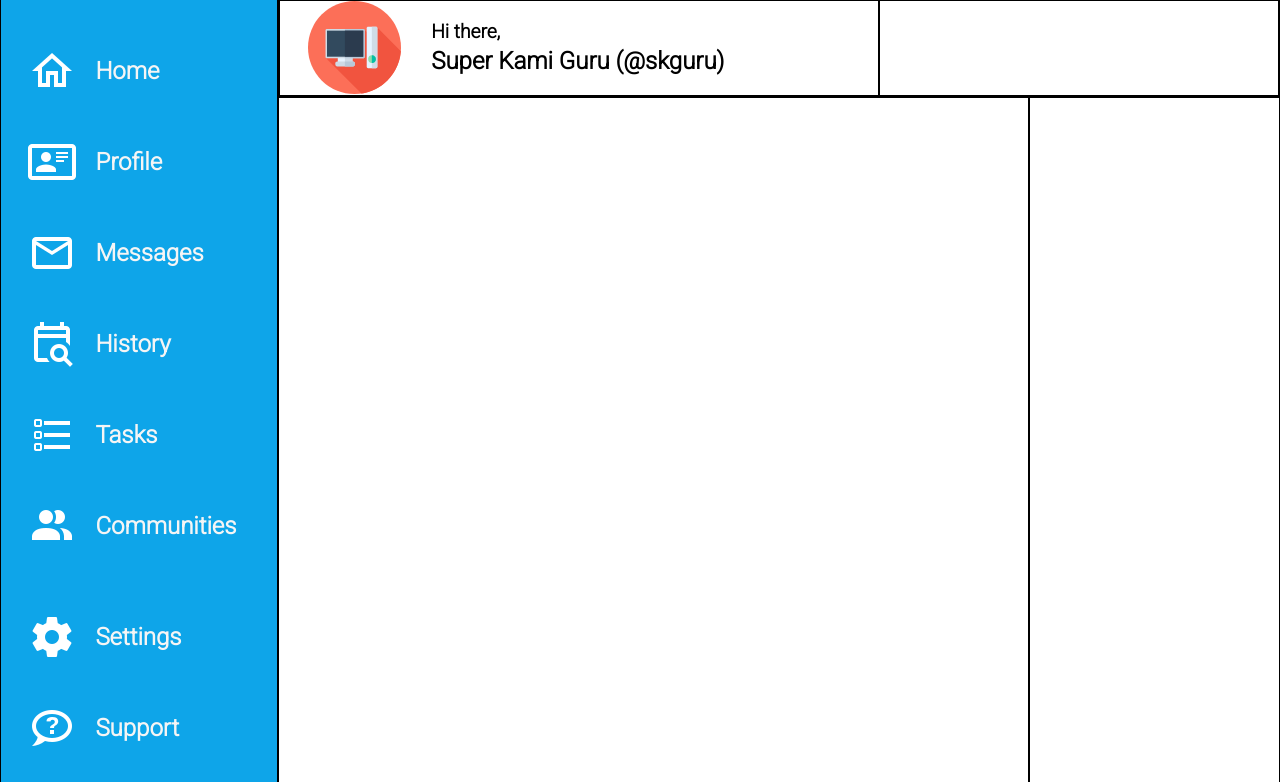
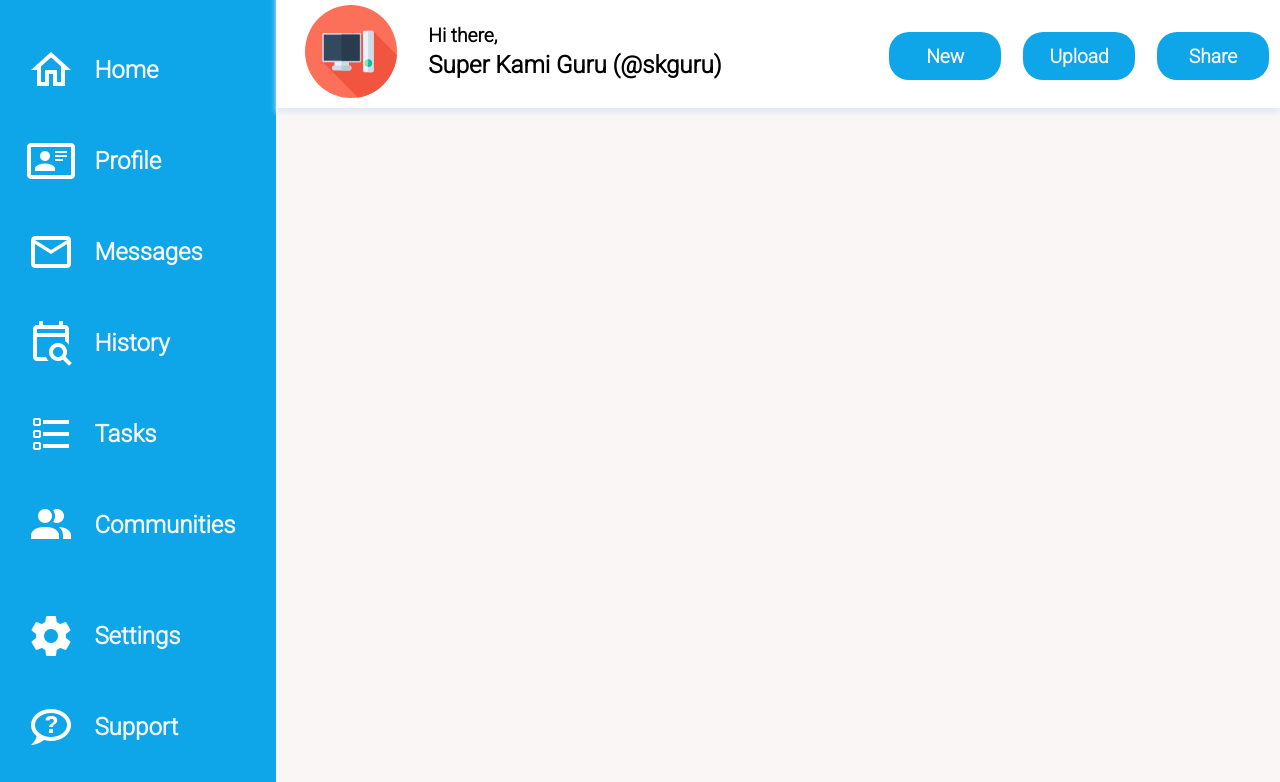
Before and after one commit to ndkma/TOP-admin-dashboard, a plain HTML site: page index.html in a window 1280 px wide. Shown: the part 98-880 px from the top of the page. Drawn offline with Linux system fonts and the light colour scheme.

Commit message:
Add NUS buttons, add background colors, box shadow

```diff
--- a/index.html
+++ b/index.html
@@ -46,12 +46,15 @@
                 <img src="./img/gamer-video-game-svgrepo-com.svg" alt="computer icon" class="avatar-big">
                 <p class="hi-there">Hi there,</p>
                 <p class="main-name-text">Super Kami Guru (@skguru)</p>
-
             </div>
 
 
 
-            <div class="new-upload-share"></div>
+            <div class="new-upload-share">
+                <button class="new-button">New</button>
+                <button class="upload-button">Upload</button>
+                <button class="share-button">Share</button>
+            </div>
         </div>
 
 
--- a/style.css
+++ b/style.css
@@ -15,9 +15,9 @@ body {
 
 }
 
-.main-container div {
+/* .main-container div {
     border: 1px solid black;
-}
+} */
 
 .left {
     grid-column: 1 / 2;
@@ -29,16 +29,20 @@ body {
 .top {
     grid-column: 2 / 6;
     grid-row: 1 / 2;
+    box-shadow: 0 5px 5px #e4ebf3;
+    z-index: 1;
 }
 
 .middle {
     grid-column: 2 / 5;
     grid-row: 2 / 6;
+    background-color: rgb(250, 246, 246);
 }
 
 .right {
     grid-column: 5 / 6;
     grid-row: 2 / 6;
+    background-color: rgb(250, 246, 246);
 }
 
 /* --------------------------NESTED-GRID-LAYOUTS--------------------------- */
@@ -148,7 +152,7 @@ body {
 }
 
 .search-bar-input {
-    width: 75%;
+    width: 95%;
     height: 40px;
     border-radius: 20px;
     background-color: rgb(250, 246, 246);
@@ -195,6 +199,7 @@ body {
     font-family: 'Roboto', sans-serif;
     font-size: 1.5rem;
     font-weight: bold;
+
 }
 
 .avatar-big {
@@ -203,6 +208,7 @@ body {
     grid-column: 1 / 2;
     grid-row: 1 / 3;
     justify-self: center;
+    padding-bottom: 10px;
 }
 
 .hi-there {
@@ -215,4 +221,56 @@ body {
 .main-name-text {
     align-self: start;
     margin: 2px;
+    padding-bottom: 10px;
 }
+
+.new-upload-share {
+    display: grid;
+    grid-template-columns: 1fr, 1fr, 1fr;
+}
+
+.new-button {
+    grid-column: 1 / 2;
+    height: 3rem;
+    width: 7rem;
+    justify-self: center;
+    align-self: center;
+    background-color: #0ea5e9;
+    border-radius: 20px;
+    font-family: 'Roboto', sans-serif;
+    font-size: 1.2rem;
+    font-weight: bold;
+    color: whitesmoke;
+    border-style: none;
+
+}
+
+.upload-button {
+    grid-column: 2 / 3;
+    height: 3rem;
+    width: 7rem;
+    justify-self: center;
+    align-self: center;
+    background-color: #0ea5e9;
+    border-radius: 20px;
+    font-family: 'Roboto', sans-serif;
+    font-size: 1.2rem;
+    font-weight: bold;
+    color: whitesmoke;
+    border-style: none;
+}
+
+.share-button {
+    grid-column: 3 / 4;
+    height: 3rem;
+    width: 7rem;
+    justify-self: center;
+    align-self: center;
+    background-color: #0ea5e9;
+    border-radius: 20px;
+    font-family: 'Roboto', sans-serif;
+    font-size: 1.2rem;
+    font-weight: bold;
+    color: whitesmoke;
+    border-style: none;
+}
```
